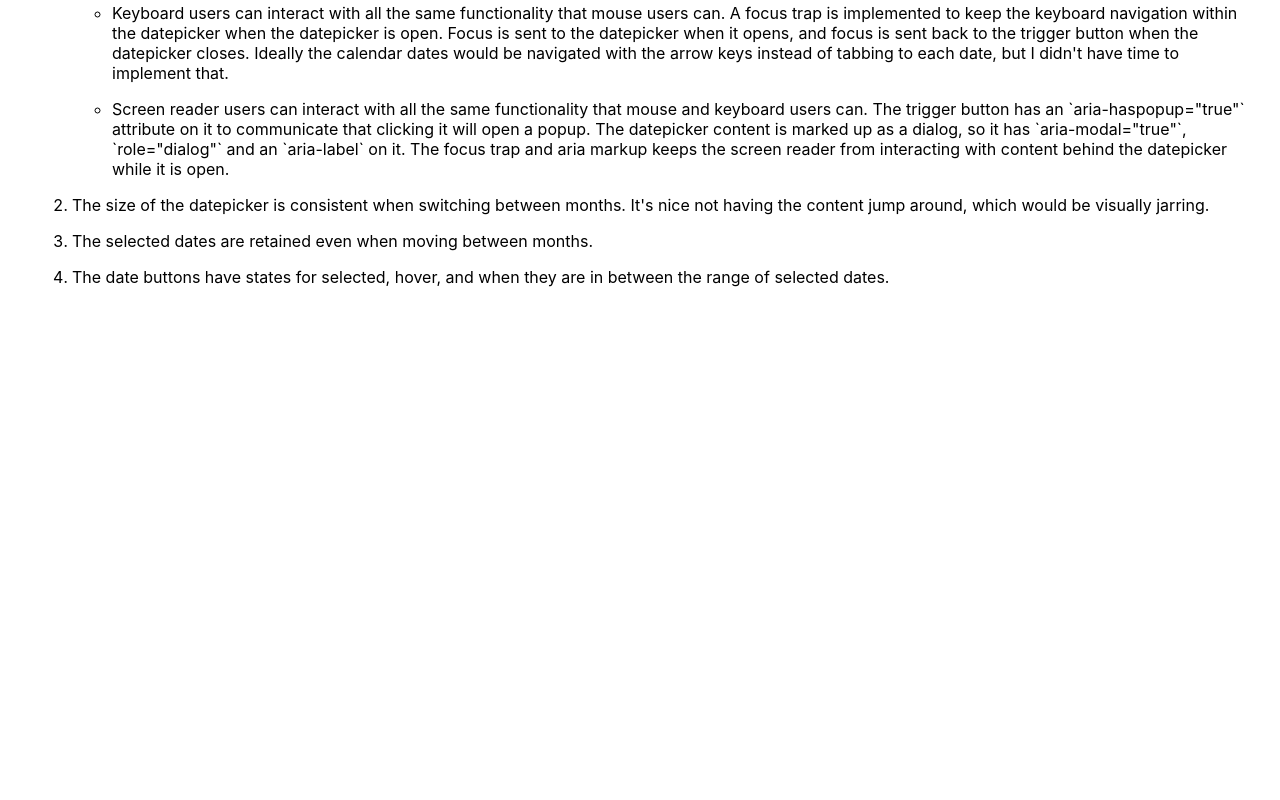
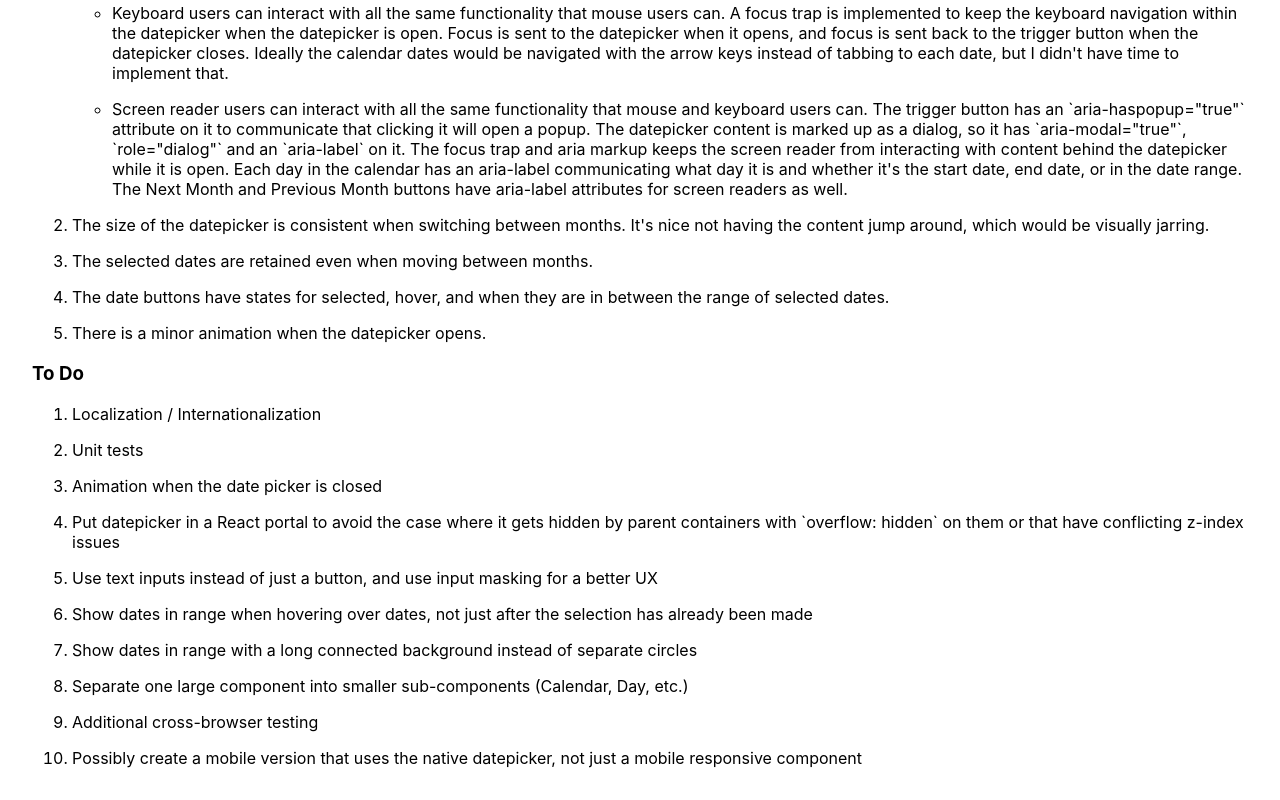
Before and after one commit to thawkin3/date-range-picker-challenge, a React (Create React App) app: page / in a window 1280 px wide. Shown: the part 841-1641 px from the top of the page. Before the commit the page ends 1160 px from the top, so only its background shows below. Built offline with nearby package versions, Linux system fonts and the light colour scheme; the HTML template or start-up script is replaced by a standard one.

Commit message:
refactor: adds additional notes for TODO items

```diff
--- a/src/App.js
+++ b/src/App.js
@@ -1,4 +1,4 @@
-import './App.css';
+import React from 'react';
 import { DateRangePicker } from './components/date-range-picker';
 import { Notes } from './Notes';
 
--- a/src/Notes.js
+++ b/src/Notes.js
@@ -5,7 +5,7 @@ export const Notes = () => (
   <div className="notes">
     <h2>Notes for Interviewers</h2>
     <p>
-      Thanks for looking at this! It was fun challenge. This is nowhere near
+      Thanks for looking at this! It was a fun challenge. This is nowhere near
       where I'd like it to be, but I've exhausted my three hours and should stop
       here. I'd love to keep working on this though.
     </p>
@@ -78,7 +78,10 @@ export const Notes = () => (
             dialog, so it has `aria-modal="true"`, `role="dialog"` and an
             `aria-label` on it. The focus trap and aria markup keeps the screen
             reader from interacting with content behind the datepicker while it
-            is open.
+            is open. Each day in the calendar has an aria-label communicating
+            what day it is and whether it's the start date, end date, or in the
+            date range. The Next Month and Previous Month buttons have
+            aria-label attributes for screen readers as well.
           </li>
         </ul>
       </li>
@@ -92,6 +95,39 @@ export const Notes = () => (
         The date buttons have states for selected, hover, and when they are in
         between the range of selected dates.
       </li>
+      <li>There is a minor animation when the datepicker opens.</li>
+    </ol>
+    <h3>To Do</h3>
+    <ol>
+      <li>Localization / Internationalization</li>
+      <li>Unit tests</li>
+      <li>Animation when the date picker is closed</li>
+      <li>
+        Put datepicker in a React portal to avoid the case where it gets hidden
+        by parent containers with `overflow: hidden` on them or that have
+        conflicting z-index issues
+      </li>
+      <li>
+        Use text inputs instead of just a button, and use input masking for a
+        better UX
+      </li>
+      <li>
+        Show dates in range when hovering over dates, not just after the
+        selection has already been made
+      </li>
+      <li>
+        Show dates in range with a long connected background instead of separate
+        circles
+      </li>
+      <li>
+        Separate one large component into smaller sub-components (Calendar, Day,
+        etc.)
+      </li>
+      <li>Additional cross-browser testing</li>
+      <li>
+        Possibly create a mobile version that uses the native datepicker, not
+        just a mobile responsive component
+      </li>
     </ol>
   </div>
 );
```
Also changed, not shown: src/App.css (deleted), src/components/date-range-picker/helpers.js (deleted).
